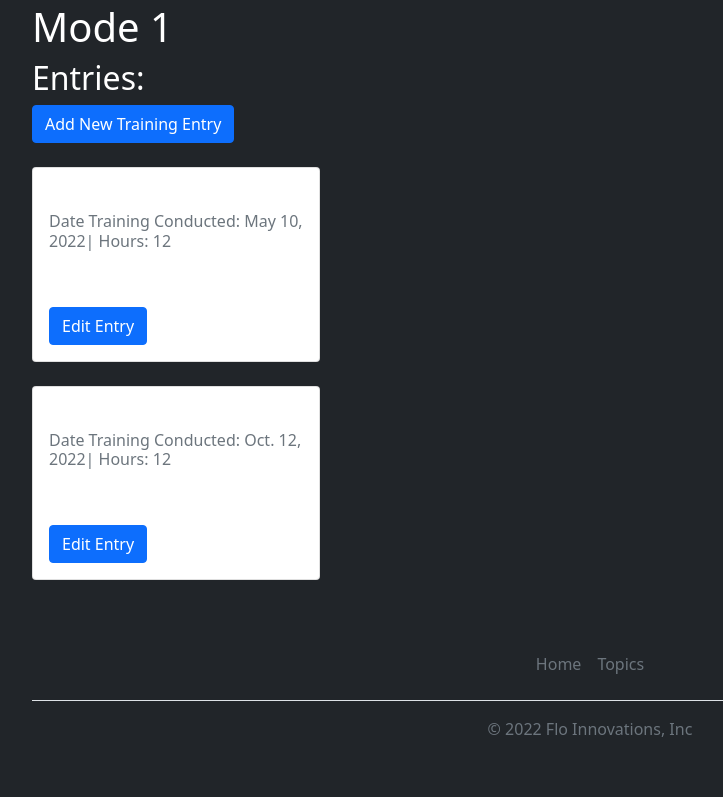
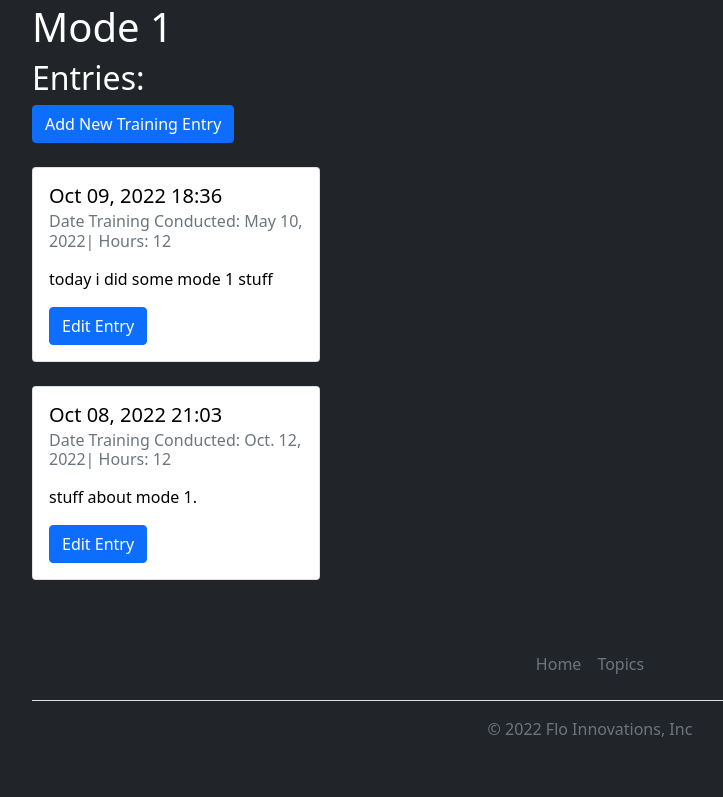
Before and after one commit to gflorkowski4/traininglogsbyflo, a Django app: page /topics/1 in a window 1280 px wide. Shown: the part 69-866 px from the top of the page, without its empty margins (50-773 px from the left). Run offline with Django 4.2, Linux system fonts and the light colour scheme; a user stored in the database is signed in; data comes from the database, SQL or seed files in the repository; some libraries are stand-ins or nearby versions.

Commit message:
changed font color

```diff
--- a/training_logs/templates/training_logs/topic.html
+++ b/training_logs/templates/training_logs/topic.html
@@ -9,7 +9,7 @@
 </br>
 </br>
 {% for entry in entries %}
-    <div class="card" style="width: 18rem;">
+    <div class="card text-black" style="width: 18rem;">
         <div class="card-body">
         <h5 class="card-title">{{ entry.date_added|date:'M d, Y H:i ' }}</h5>
         <h6 class="card-subtitle mb-2 text-muted">Date Training Conducted: {{ entry.date_training_conducted}}| Hours: {{ entry.hours }} </h6>
```
